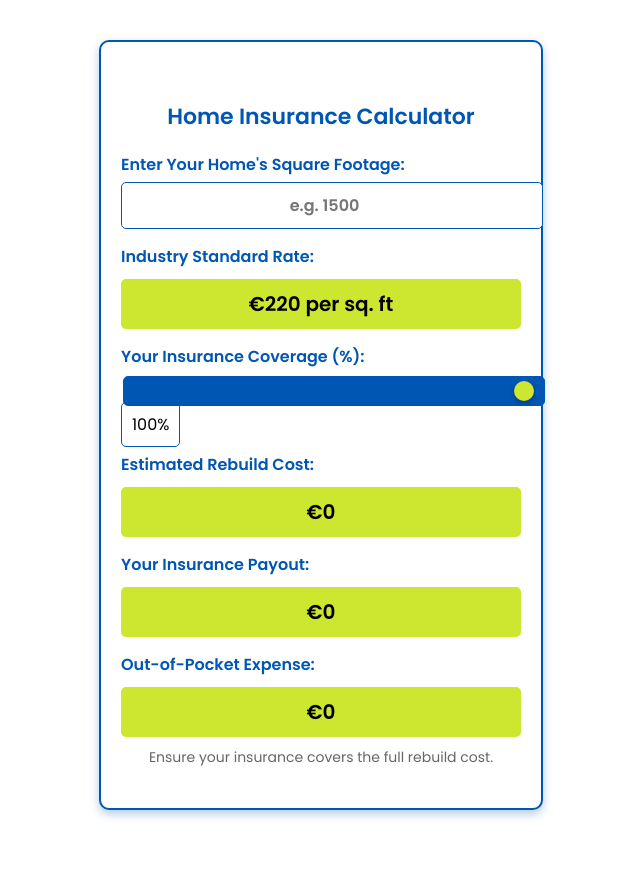
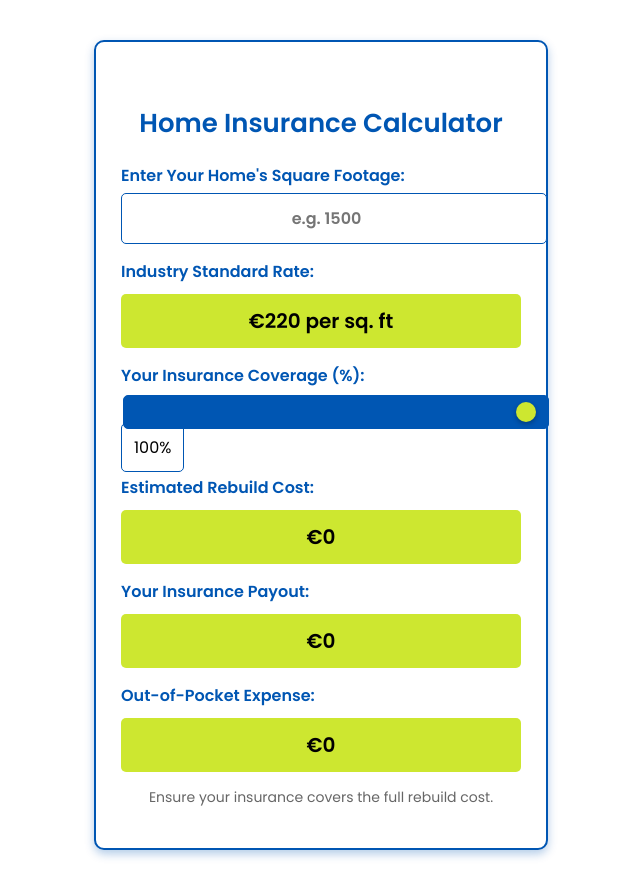
Before and after one commit to boshify/home-insurance-calculator, a plain HTML site: page index.html in a window 1280 px wide. Shown: the whole page, without its empty margins (319-959 px from the left). Before the commit the page ends 850 px from the top, so only its background shows below. Drawn offline with Linux system fonts and the light colour scheme.

Commit message:
Update index.html

```diff
--- a/index.html
+++ b/index.html
@@ -16,7 +16,7 @@
         }
 
         body {
-            font-family: 'Poppins', sans-serif; /* Ensures Poppins is applied */
+            font-family: 'Poppins', sans-serif;
             font-size: 14px;
             background: #fff;
             overflow-x: hidden;
@@ -24,7 +24,7 @@
 
         .calculator {
             background: #fff;
-            padding: 40px 20px;
+            padding: 40px 25px; /* Adjusted padding to fix right-side spacing */
             border-radius: 10px;
             max-width: 400px;
             margin: 40px auto;
@@ -34,10 +34,11 @@
         }
 
         h2 {
-            font-size: 22px;
+            font-size: 26px; /* Increased heading size */
             color: var(--tertiaryColour);
             text-align: center;
             font-weight: 600;
+            margin-bottom: 20px;
         }
 
         label {
@@ -50,7 +51,7 @@
 
         input, output {
             width: 100%;
-            padding: 10px;
+            padding: 12px; /* Adjusted padding for consistent spacing */
             font-size: 16px;
             border: 1px solid var(--secondaryColour);
             border-radius: 5px;
@@ -98,7 +99,7 @@
             font-size: 20px;
             font-weight: bold;
             margin-top: 10px;
-            padding: 10px;
+            padding: 12px; /* Increased padding to match other elements */
             border-radius: 5px;
             background: var(--mainColour);
             color: #000;
@@ -107,7 +108,7 @@
         }
 
         .footer {
-            margin-top: 10px;
+            margin-top: 15px;
             font-size: 14px;
             color: #666;
             text-align: center;
```
